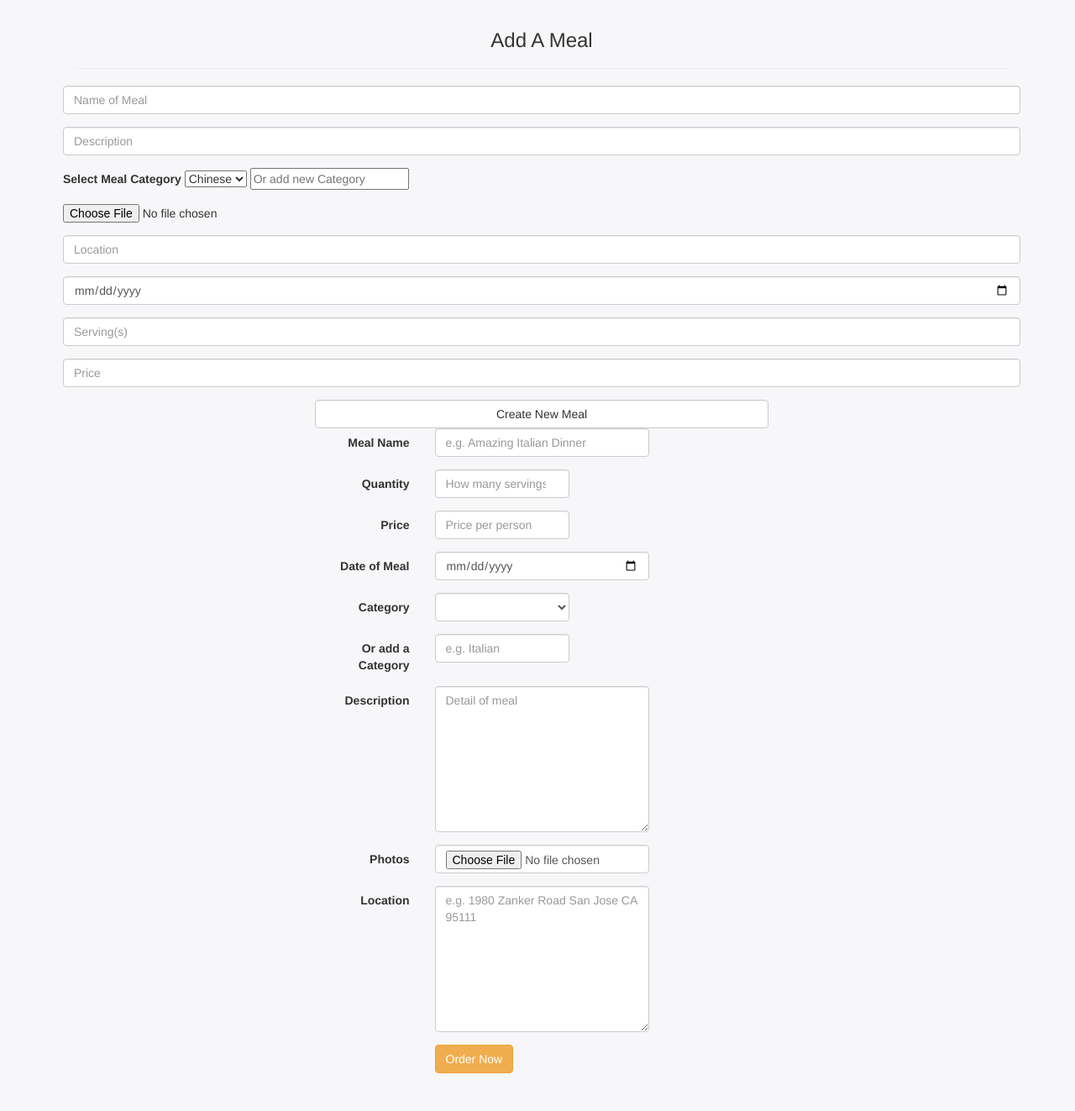
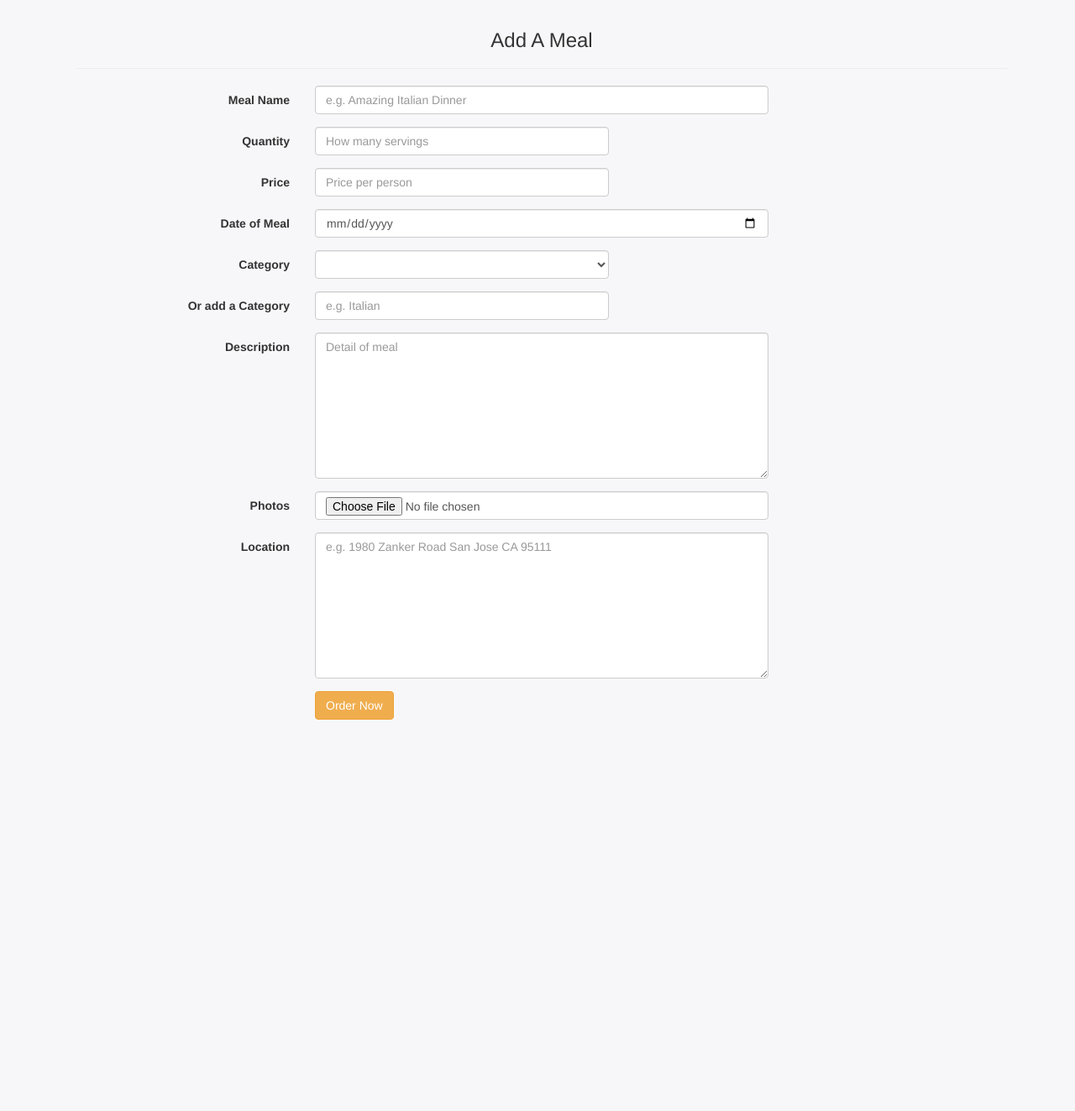
Before and after one commit to lannify/food, a CodeIgniter app: page /views/new_meal in a window 1280 px wide. Shown: the part 52-1375 px from the top of the page at 84% size. After the commit the page ends 909 px from the top, so only its background shows below. Run offline with CodeIgniter, Linux system fonts and the light colour scheme; data that the repository does not hold is empty; some libraries are stand-ins or nearby versions.

Commit message:
change new_meal.php form

```diff
--- a/application/views/new_meal.php
+++ b/application/views/new_meal.php
@@ -65,43 +65,7 @@
                                  echo "<div class = 'red text-center'>".$this->session->flashdata('errors')."</div>";
                               }
 ?>
-
-                  <form action="/meals/create" method="post" role="form" style="display: block;">
-                    <div class="form-group">
-                      <input type="text" name="name" class="form-control" placeholder="Name of Meal" value="">
-                    </div>
-                    <div class="form-group">
-                      <input type="text" name="description" class="form-control" placeholder="Description" value="">
-                    </div>
-                    <div class="form-group">
-                    <label>Select Meal Category</label>
-                      <select name= "category">
-                        <option value="Chinese" class="form-control">Chinese</option>
-                      </select>
-                      <input type="text" name="category" class="form-inline" placeholder="Or add new Category" value="">
-                    </div>
-                    <div class="form-group">
-                      <input type="file" name="meal_images" placeholder="Photos" data-icon="false">
-                    </div>
-                    <div class="form-group">
-                      <input type="text" name="location" class="form-control" placeholder="Location" value="">
-                    </div>
-                    <div class="form-group">
-                      <input type="date" name="date_of_meal" class="form-control" placeholder="Date of Meal" value="">
-                    </div>
-                    <div class="form-group">
-                      <input type="number" name="quantity" class="form-control" placeholder="Serving(s)" value="">
-                    </div>
-                    <div class="form-group">
-                      <input type="text" name="price" class="form-control" placeholder="Price" value="">
-                    </div>
-                    <div class="form-group">
-                      <div class="row">
-                        <div class="col-sm-6 col-sm-offset-3">
-                          <input type="hidden" name="user_id" value="<?= $this->session->userdata('user_id') ?>">
-                          <input type="submit"  class="form-control btn btn-default" value="Create New Meal">
-
-                            <div class="form-group">
+                          <div class="form-group">
                               <label class="col-sm-3 control-label">Meal Name</label>
                               <div class="col-sm-6">
                                 <input type="text" class="form-control" name = "name" placeholder="e.g. Amazing Italian Dinner" required>
```
